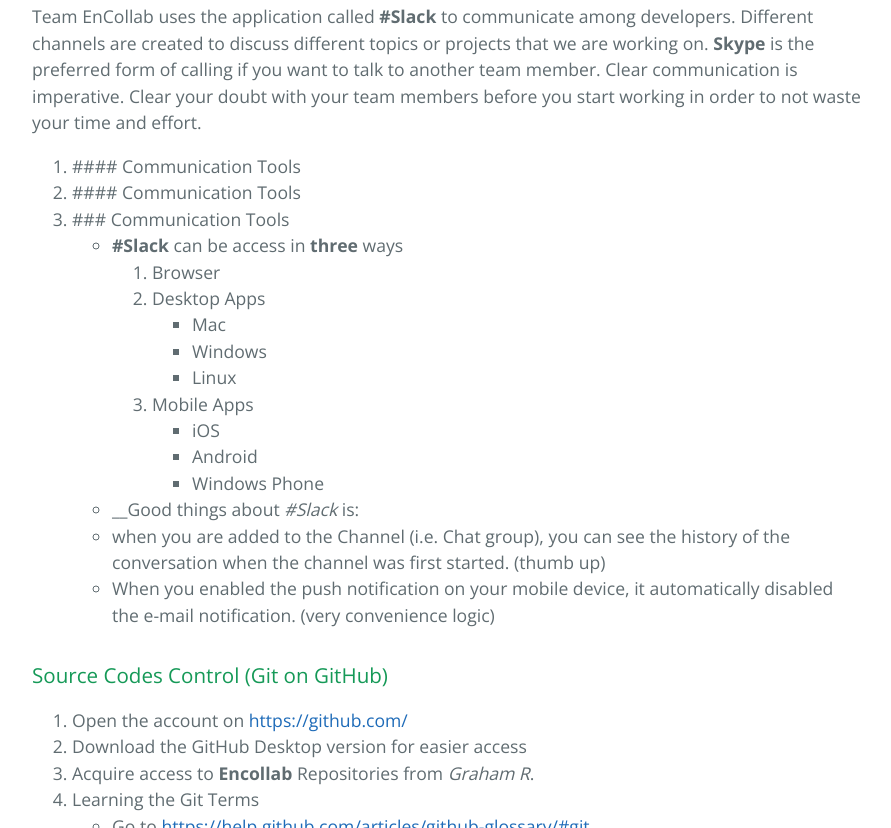
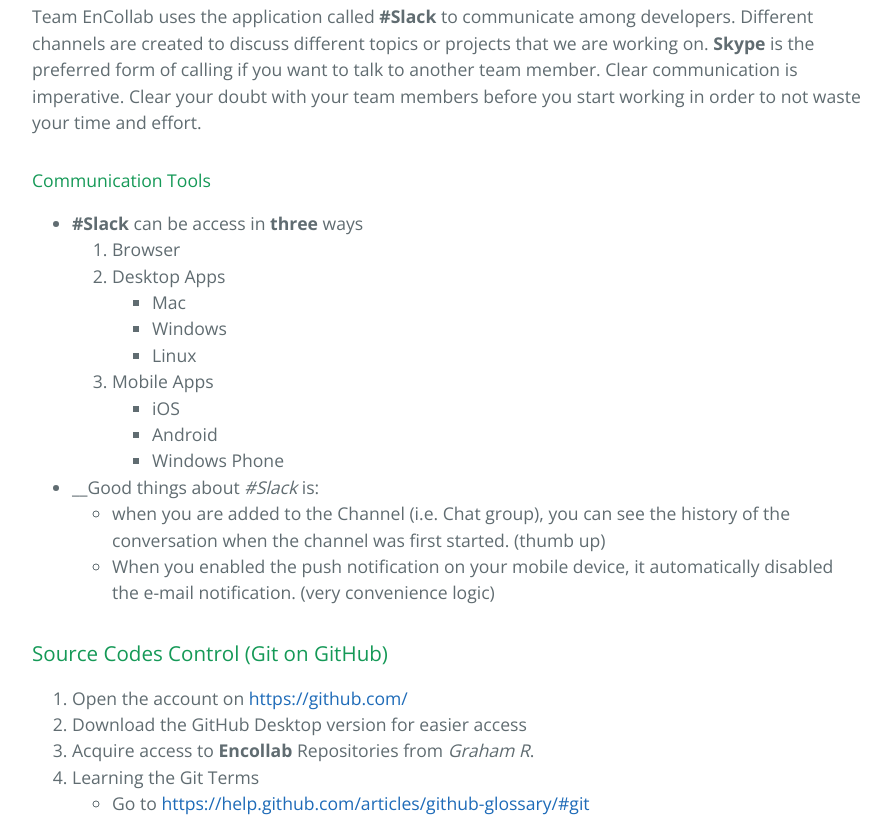
Before and after one commit to thesususoe/thesususoe.github.io, a plain HTML site: page index.html in a window 1280 px wide. Shown: the part 710-1538 px from the top of the page, without its empty margins (192-1083 px from the left). Drawn offline with nearby package versions, Linux system fonts and the light colour scheme.

Commit message:
Replace master branch with page content via GitHub

```diff
--- a/index.html
+++ b/index.html
@@ -39,10 +39,8 @@
 
 <p>Team EnCollab uses the application called <strong>#Slack</strong> to communicate among developers. Different channels are created to discuss different topics or projects that we are working on. <strong>Skype</strong> is the preferred form of calling if you want to talk to another team member. Clear communication is imperative. Clear your doubt with your team members before you start working in order to not waste your time and effort.</p>
 
-<ol>
-<li>#### Communication Tools</li>
-<li>#### Communication Tools</li>
-<li>### Communication Tools
+<h4>
+<a id="communication-tools" class="anchor" href="#communication-tools" aria-hidden="true"><span class="octicon octicon-link"></span></a>Communication Tools</h4>
 
 <ul>
 <li>
@@ -68,12 +66,14 @@
 </li>
 </ol>
 </li>
-<li>__Good things about <em>#Slack</em> is:</li>
+<li>__Good things about <em>#Slack</em> is:
+
+<ul>
 <li>when you are added to the Channel (i.e. Chat group), you can see the history of the conversation when the channel was first started. (thumb up)</li>
 <li>When you enabled the push notification on your mobile device, it automatically disabled the e-mail notification. (very convenience logic)</li>
 </ul>
 </li>
-</ol>
+</ul>
 
 <h3>
 <a id="source-codes-control-git-on-github" class="anchor" href="#source-codes-control-git-on-github" aria-hidden="true"><span class="octicon octicon-link"></span></a>Source Codes Control (Git on GitHub)</h3>
```
Also changed, not shown: params.json (+1 -1 lines).
